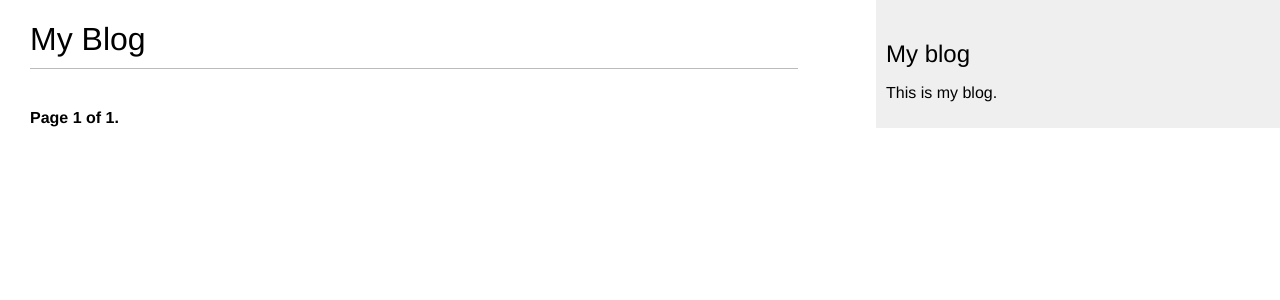
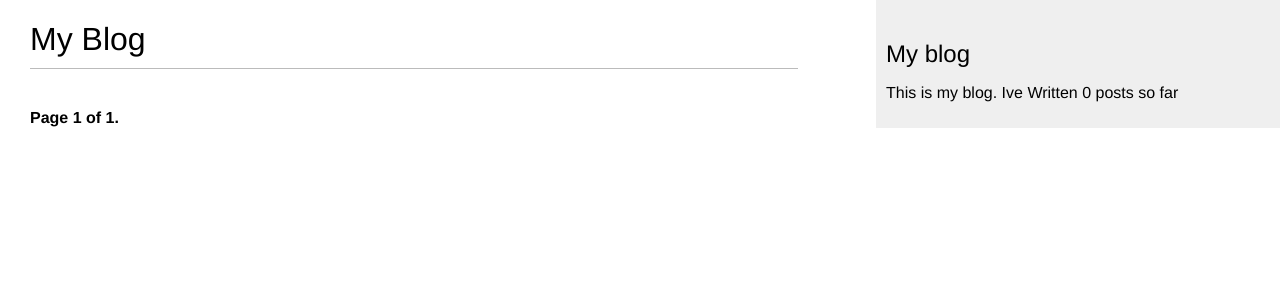
Before and after one commit to Codebee50/Simple-Django-Blog-Application, a Django app: page /blog/ in a window 1280 px wide. Shown: the top 300 px of the page. Run offline with Django 4.2, Linux system fonts and the light colour scheme; data that the repository does not hold is empty.

Commit message:
started adding template tags

```diff
--- a/blog/templates/blog/base.html
+++ b/blog/templates/blog/base.html
@@ -1,4 +1,5 @@
 {% load static %}
+{% load blog_tags %}
 
 <!DOCTYPE html>
 <html lang="en">
@@ -18,7 +19,11 @@
 
     <div id="sidebar">
         <h2>My blog</h2>
-        <p>This is my blog.</p>
+        <p>
+            This is my blog.
+            Ive Written {% total_posts %} posts so far
+        </p>
+
 
     </div>
 
--- /dev/null
+++ b/blog/templatetags/blog_tags.py
@@ -0,0 +1,8 @@
+from django import template
+from ..models import Post
+
+register = template.Library()
+
+@register.simple_tag
+def total_posts():
+    return Post.published.count()
--- a/blog/views.py
+++ b/blog/views.py
@@ -7,6 +7,7 @@ from .forms import EmailPostForm, CommentForm
 from django.core.mail import send_mail
 from django.views.decorators.http import require_POST
 from taggit.models import Tag
+from django.db.models import Count
 
 
 
@@ -93,7 +94,16 @@ def post_detail(request, year, month, day, post):
 
     #form for users to comment
     form = CommentForm()
+
+    #List of similar posts
+    post_tags_ids = post.tags.values_list('id', flat=True)
+    similar_posts = Post.published.filter(tags__in= post_tags_ids).exclude(id=post.id)
+
+    similar_posts = similar_posts.annotate(same_tags=Count('tags')).order_by('-same_tags', '-publish')[:4]
+
+
     return render(request, 'blog/post/detail.html', {
         'post': post,
         'comments': comments,
-        'form': form})
+        'form': form,
+        'similar_posts': similar_posts})
```
Also changed, not shown: blog/templates/blog/post/detail.html (+11 -0 lines), blog/templatetags/__init__.py (added).
